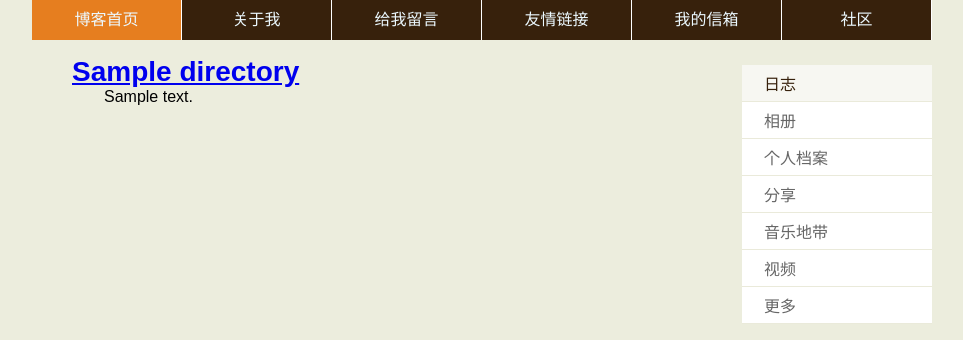
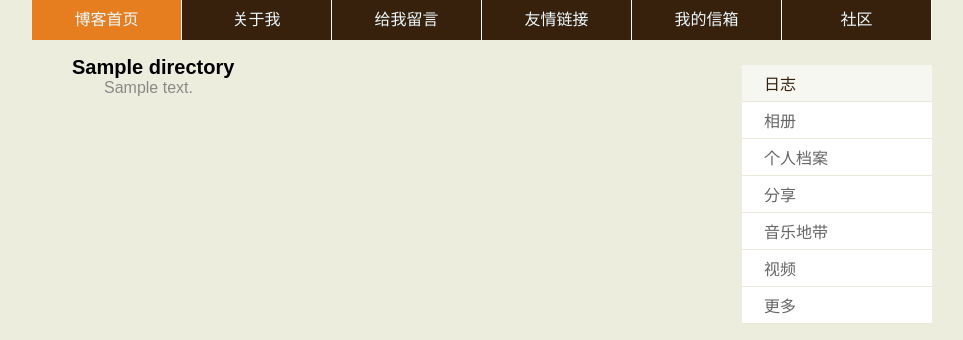
Before and after one commit to JoneNaZi/flask_blog, a Flask app: page /index in a window 1280 px wide. Shown: the part 121-461 px from the top of the page, without its empty margins (158-1121 px from the left). Run offline with Flask 2, Linux system fonts and the light colour scheme; tables that the repository leaves empty hold one stand-in row (values such as "Sample post").

Commit message:
'11.6.2'

```diff
--- a/app/static/css/index.css
+++ b/app/static/css/index.css
@@ -262,10 +262,21 @@ body{
 }
 .blog_title{
     font-weight: bold;
-    font-size: 28px;
+    overflow: hidden;
+    font-size: 20px;
+    text-overflow: ellipsis;
+    white-space: nowrap;
+}
+.blog_title a{
+    text-decoration: none;
+    color: black;
 }
 .blog_content{
     text-indent: 32px;
+    overflow: hidden;
+    text-overflow: ellipsis;
+    white-space: nowrap;
+    color: #8a8a8a;
 }
 
 .content-right{
```
